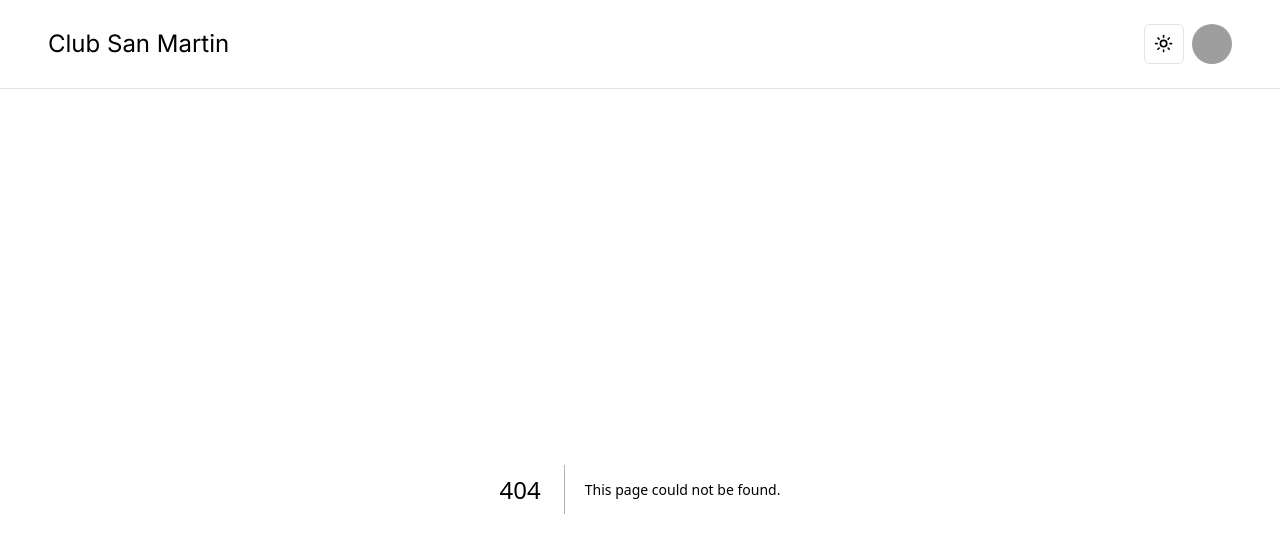
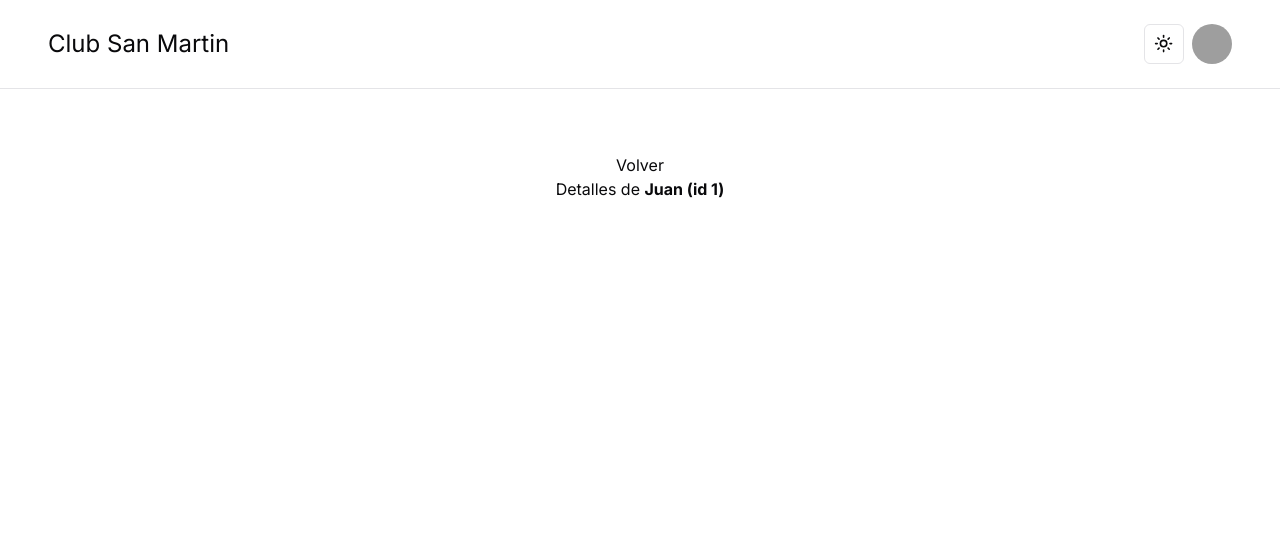
Before and after one commit to SportAnalytics2/sport-front, a Next.js app: page /disciplines/1/1 in a window 1280 px wide. Before the commit this address had no page. Shown: the top 552 px of the page. Built offline with nearby package versions, Linux system fonts and the light colour scheme; grey boxes are pictures that could not be loaded.

Commit message:
feat: created dynamic player details page

```diff
--- /dev/null
+++ b/src/app/disciplines/[categoryId]/[playerId]/page.tsx
@@ -0,0 +1,33 @@
+import Link from "next/link";
+
+import Wrapper from "@/components/wrapper";
+
+import { categories } from "@/mocks/categories";
+
+export default function PlayerPage({
+  params,
+}: {
+  params: { categoryId: string; playerId: string };
+}) {
+  const { categoryId, playerId } = params;
+
+  const category = categories.find((category) => category.id === categoryId);
+  const player = category?.players?.find((player) => player.id === playerId);
+
+  const { id, name } = player!;
+  return (
+    <main>
+      <Wrapper>
+        <Link href={`/disciplines/${categoryId}`} aria-label="Volver atrás">
+          Volver
+        </Link>
+        <p>
+          Detalles de{" "}
+          <strong>
+            {name} (id {id})
+          </strong>
+        </p>
+      </Wrapper>
+    </main>
+  );
+}
--- a/src/app/disciplines/[categoryId]/_components/players-table.tsx
+++ b/src/app/disciplines/[categoryId]/_components/players-table.tsx
@@ -1,3 +1,5 @@
+import Link from "next/link";
+
 import {
   Table,
   TableBody,
@@ -6,6 +8,7 @@ import {
   TableHeader,
   TableRow,
 } from "@/components/ui/table";
+
 import { categories } from "@/mocks/categories";
 
 export default function CoachingStaffTable({
@@ -28,13 +31,18 @@ export default function CoachingStaffTable({
         {players &&
           players.map((player) => (
             <TableRow key={player.id}>
-              <TableCell className="flex items-center gap-2 font-medium">
-                <img
-                  src={player.image}
-                  alt="Foto del jugador"
-                  className="size-8 rounded-full"
-                />
-                {player.name}
+              <TableCell>
+                <Link
+                  href={`/disciplines/${category?.id}/${player.id}`}
+                  className="flex items-center gap-2 font-medium"
+                >
+                  <img
+                    src={player.image}
+                    alt="Foto del jugador"
+                    className="size-8 rounded-full"
+                  />
+                  <p>{player.name}</p>
+                </Link>
               </TableCell>
               <TableCell className="text-right">{player.position}</TableCell>
             </TableRow>
```
